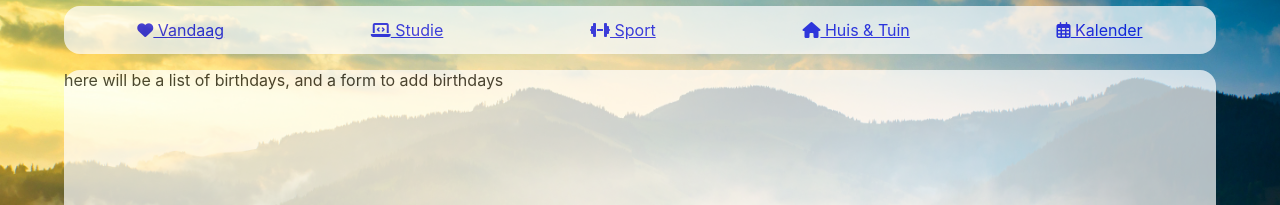
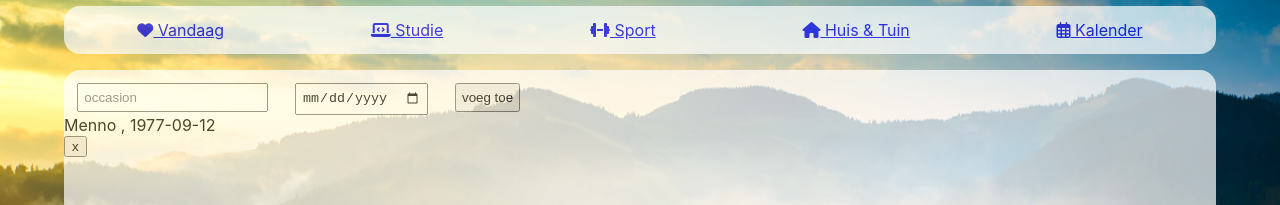
Before and after one commit to Tanaraq/todays-dashboard, a React (Create React App) app: page /calendar in a window 1280 px wide. Shown: the part 234-439 px from the top of the page. Built offline with nearby package versions, Linux system fonts and the light colour scheme; no server answers.

Commit message:
add Calendar: form, date, list, actions

```diff
--- /dev/null
+++ b/src/components/calendar/CalendarDate.js
@@ -0,0 +1,14 @@
+import React from "react";
+import { useDispatch } from "react-redux";
+import { removeDay } from "../../features/calendar/calendarSlice";
+
+export const CalendarDate = ({day}) => {
+    const dispatch = useDispatch();
+
+    return (
+        <div>
+            <p>{day.text} , {day.date}</p>
+            <button onClick={()=> dispatch(removeDay(day))}>x</button>
+        </div>
+    )
+}
--- /dev/null
+++ b/src/components/calendar/CalendarForm.js
@@ -0,0 +1,42 @@
+import React, { useState } from "react";
+import { useDispatch } from "react-redux";
+import { addDay } from "../../features/calendar/calendarSlice";
+
+export const CalendarForm =() =>{
+    const dispatch = useDispatch();
+    const [ text, setText ] = useState("");
+    const [ date, setDate ] = useState("");
+
+    const handleSubmit = (e) => {
+        e.preventDefault();
+        const newCalendarEntry = {text:text,date:date};
+        console.log(newCalendarEntry);
+        if (newCalendarEntry.text === "") {
+            return;
+        }
+        dispatch(addDay(newCalendarEntry));
+        setText("");
+        setDate("");
+    }
+
+    return(
+        <form onSubmit={handleSubmit}>
+            <input
+                name="text"
+                type="text"
+                value={text}
+                onChange = {((e) => setText(e.target.value))}
+                placeholder = "occasion"
+                required
+                />
+            <input
+                name="date"
+                type="date"
+                value={date}
+                onChange = {((e) => setDate(e.target.value))}
+                required
+            />
+            <input type='submit' value='voeg toe'/>
+        </form>
+    )
+}
--- a/src/components/tasks/TaskForm.js
+++ b/src/components/tasks/TaskForm.js
@@ -1,5 +1,5 @@
 import React, {useState} from "react";
-import { useSelector, useDispatch } from "react-redux";
+import { useDispatch } from "react-redux";
 import { addTask } from "./tasksSlice";
 
 export const TaskForm = ({currentCategory}) => {
--- a/src/features/calendar/Calendar.js
+++ b/src/features/calendar/Calendar.js
@@ -1,9 +1,25 @@
 import React from "react";
+import { useSelector } from "react-redux";
+import { CalendarForm } from '../../components/calendar/CalendarForm';
+import { CalendarDate } from '../../components/calendar/CalendarDate';
+import { selectDays } from "./calendarSlice";
+
 
 export const Calendar = () => {
+    const specialDays= useSelector(selectDays);
+    //console.log(specialDays); // array with objects
+
     return (
         <div className='container segment'>
-            <p>here will be a list of birthdays, and a form to add birthdays</p>
+            <CalendarForm />
+            <div className="calendar">
+            {specialDays.map((day,index) => {
+                return (
+                    <CalendarDate key={index} day={day}/>
+                )
+            })}
+            </div>
+
         </div>
     )
 }
--- a/src/features/calendar/calendarSlice.js
+++ b/src/features/calendar/calendarSlice.js
@@ -3,14 +3,15 @@ import { createSlice } from "@reduxjs/toolkit";
 export const calendarSlice = createSlice({
     name:'calendar',
     initialState: {
-        specialDays: []
+        specialDays: [{ text: "Menno", date:"1977-09-12"}]
     },
     reducers: {
         addDay: (state,action) => {
-            state.push(action.payload);
+            console.log(action.payload);
+            state.specialDays.push(action.payload);
         },
         removeDay: (state,action) =>{
-            state.filter(day => day.id !== action.payload.id);
+            state.specialDays.splice(action.payload.id, 1);
         }
     }
 });
```
